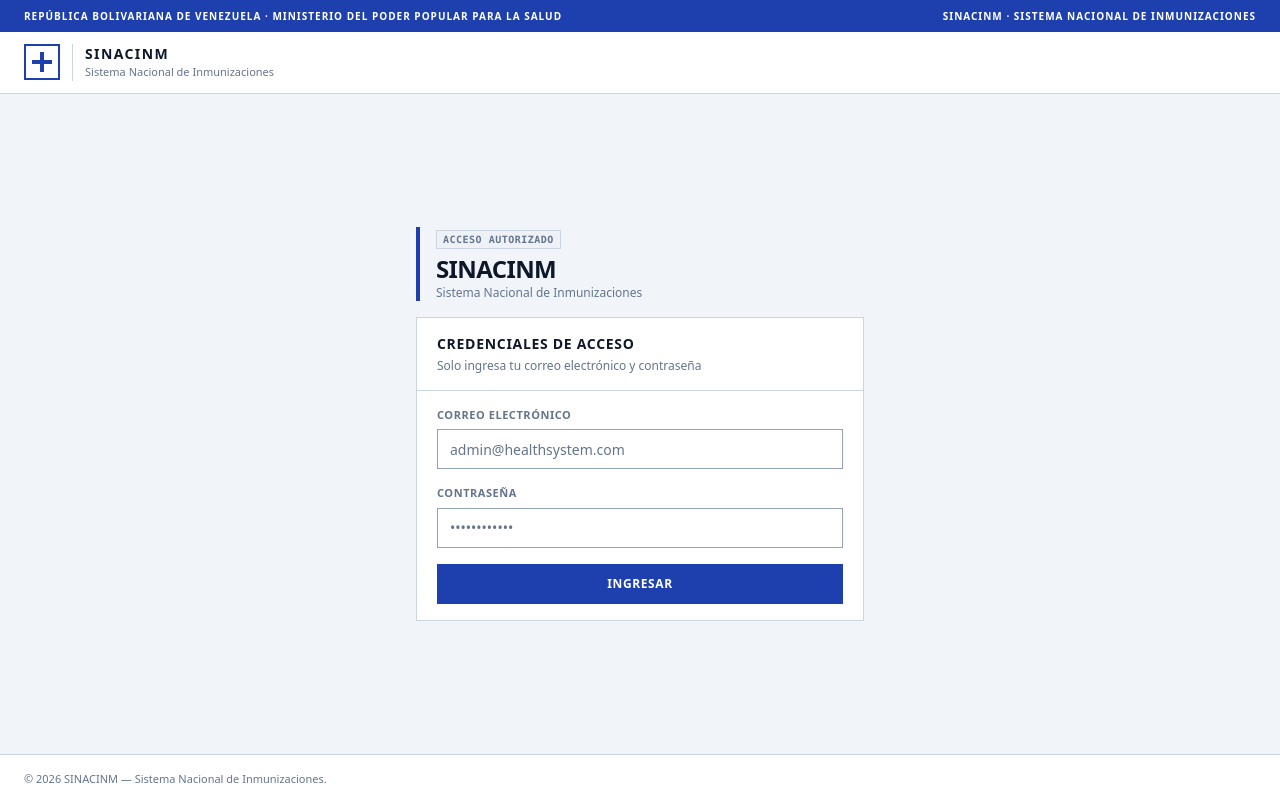
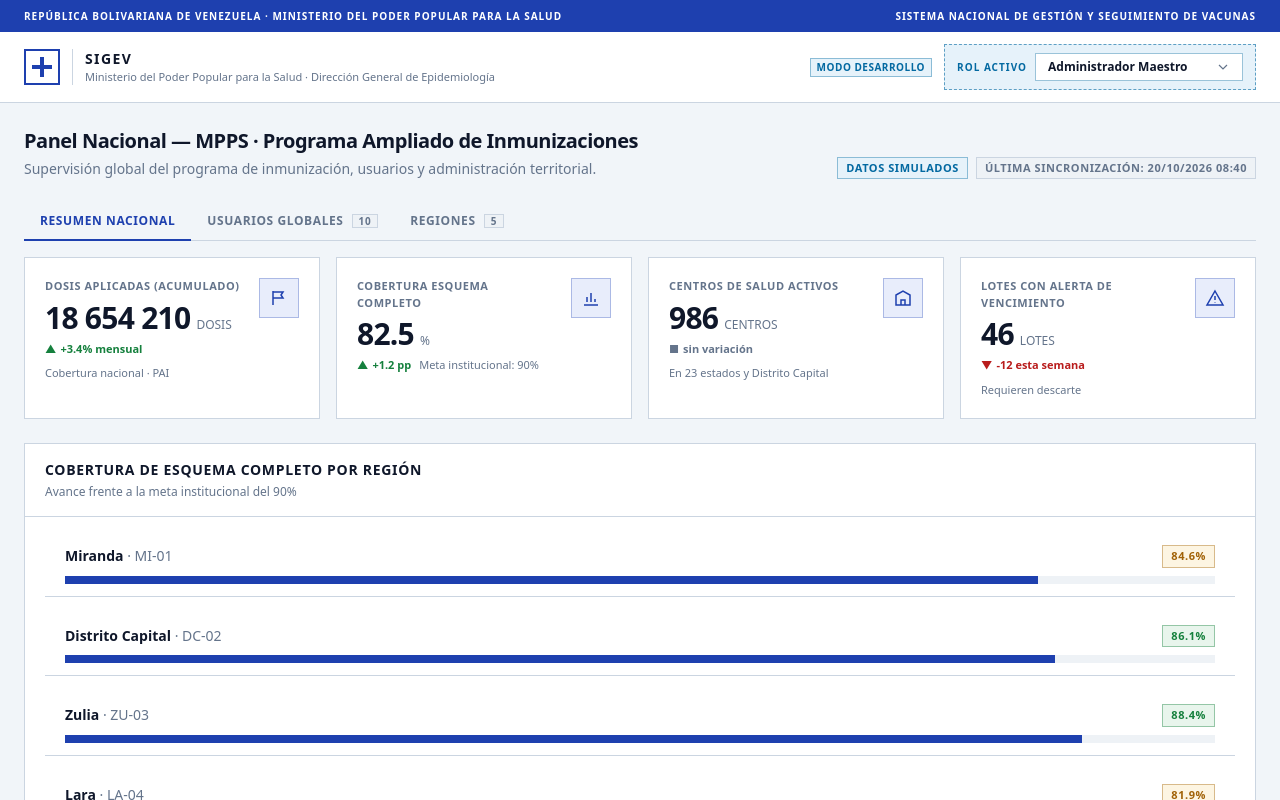
Before and after one commit to RicJDev/proyecto-programacion-iii, a React (Vite) app in the folder app/panel/: page / in a window 1280 px wide. Shown: the top 800 px of the page. Built offline with nearby package versions, Linux system fonts and the light colour scheme.

Commit message:
revert: revertir cambios del frontend, pertenecen a otra PR

```diff
--- a/app/panel/index.html
+++ b/app/panel/index.html
@@ -1,16 +1,13 @@
 <!doctype html>
 <html lang="es">
-
   <head>
     <meta charset="UTF-8" />
     <link rel="icon" type="image/svg+xml" href="/favicon.svg" />
     <meta name="viewport" content="width=device-width, initial-scale=1.0" />
-  <title>SINACINM — Sistema Nacional de Inmunizaciones</title>
+    <title>Sistema Nacional de Gestión y Seguimiento de Vacunas</title>
   </head>
-
   <body>
     <div id="root"></div>
     <script type="module" src="/src/main.tsx"></script>
   </body>
-
 </html>
--- a/app/panel/src/App.tsx
+++ b/app/panel/src/App.tsx
@@ -4,63 +4,13 @@ import { AdminLocalView } from './views/AdminLocalView'
 import { AdminMaestroView } from './views/AdminMaestroView'
 import { AdminRegionalView } from './views/AdminRegionalView'
 import { PersonalInmunizadorView } from './views/PersonalInmunizadorView'
-import { LoginView } from './views/LoginView'
 import { roleProfiles } from './mockData'
-import { getStoredSession, logoutApi, type UserSession } from './lib/auth'
 import type { RoleId } from './types'
 
-function mapRoleToRoleId(roleName?: string): RoleId {
-  switch (roleName) {
-    case 'ADMIN':
-    case 'admin_maestro':
-      return 'ministerio'
-    case 'admin_regional':
-      return 'sacs'
-    case 'admin_local':
-      return 'centro'
-    case 'OPERATOR':
-    case 'personal_inmunizador':
-      return 'inmunizador'
-    default:
-      return 'ministerio'
-  }
-}
-
 function App() {
-  const [session, setSession] = useState<UserSession | null>(() => getStoredSession())
-  const [role, setRole] = useState<RoleId>(() =>
-    mapRoleToRoleId(getStoredSession()?.role),
-  )
-
+  const [role, setRole] = useState<RoleId>('ministerio')
   const profile =
     roleProfiles.find((item) => item.id === role) ?? roleProfiles[0]
-
-  async function handleLogout() {
-    await logoutApi()
-    setSession(null)
-  }
-
-  function handleLoginSuccess(newSession: UserSession) {
-    setSession(newSession)
-    setRole(mapRoleToRoleId(newSession.role))
-  }
-
-  if (!session) {
-    return (
-      <div className='flex min-h-screen flex-col bg-bg'>
-        <AppHeader
-          profile={profile}
-          activeRole={role}
-          onRoleChange={setRole}
-          user={null}
-        />
-        <main className='flex-1'>
-          <LoginView onSuccess={handleLoginSuccess} />
-        </main>
-        <AppFooter profile={profile} isLoggedIn={false} />
-      </div>
-    )
-  }
 
   return (
     <div className='flex min-h-screen flex-col bg-bg'>
@@ -68,8 +18,6 @@ function App() {
         profile={profile}
         activeRole={role}
         onRoleChange={setRole}
-        user={{ name: session.name, email: session.email, role: session.role }}
-        onLogout={handleLogout}
       />
 
       <main className='flex-1'>
@@ -79,7 +27,7 @@ function App() {
         {role === 'inmunizador' && <PersonalInmunizadorView />}
       </main>
 
-      <AppFooter profile={profile} isLoggedIn={true} />
+      <AppFooter profile={profile} />
     </div>
   )
 }
--- a/app/panel/src/components/layout/AppHeader.tsx
+++ b/app/panel/src/components/layout/AppHeader.tsx
@@ -1,4 +1,4 @@
-import { Badge, Button, Select } from '../ui'
+import { Badge, Select } from '../ui'
 import type { RoleId, RoleProfile } from '../../types'
 import { roleProfiles } from '../../mockData'
 
@@ -6,8 +6,6 @@ export interface AppHeaderProps {
   profile: RoleProfile
   activeRole: RoleId
   onRoleChange: (role: RoleId) => void
-  user?: { name: string; email: string; role: string } | null
-  onLogout?: () => void
 }
 
 function BrandMark() {
@@ -39,8 +37,6 @@ export function AppHeader({
   profile,
   activeRole,
   onRoleChange,
-  user,
-  onLogout,
 }: AppHeaderProps) {
   return (
     <header className='sticky top-0 z-40 border-b border-border bg-surface'>
@@ -51,7 +47,7 @@ export function AppHeader({
             para la Salud
           </span>
           <span className='hidden sm:inline'>
-            SINACINM · Sistema Nacional de Inmunizaciones
+            Sistema Nacional de Gestión y Seguimiento de Vacunas
           </span>
         </div>
       </div>
@@ -61,34 +57,21 @@ export function AppHeader({
           <BrandMark />
           <div className='border-l border-border pl-3'>
             <p className='text-sm font-bold uppercase tracking-widest text-surface-text'>
-              SINACINM
+              SIGEV
             </p>
             <p className='text-[11px] text-text-muted'>
-              Sistema Nacional de Inmunizaciones
+              {profile.scope} · {profile.organization}
             </p>
           </div>
         </div>
 
         <div className='flex flex-wrap items-center gap-3'>
-          {user && (
-            <>
-              <div className='flex items-center gap-2 border border-border bg-surface-alt px-3 py-1'>
-                <div className='text-right'>
-                  <p className='text-xs font-bold text-surface-text'>{user.name}</p>
-                  <p className='text-[10px] text-text-muted'>{user.email}</p>
-                </div>
-                {onLogout && (
-                  <Button
-                    variant='danger'
+          <Badge
+            variant='info'
             size='sm'
-                    onClick={onLogout}
-                    className='ml-2 h-7 px-2 text-xs'
           >
-                    Cerrar Sesión
-                  </Button>
-                )}
-              </div>
-
+            Modo desarrollo
+          </Badge>
           <div className='flex flex-wrap items-center gap-2 border border-dashed border-info/60 bg-info-soft px-3 py-2'>
             <label
               className='text-[10px] font-bold uppercase tracking-widest text-info'
@@ -108,8 +91,6 @@ export function AppHeader({
               onChange={(event) => onRoleChange(event.target.value as RoleId)}
             />
           </div>
-            </>
-          )}
         </div>
       </div>
     </header>
@@ -118,22 +99,21 @@ export function AppHeader({
 
 export interface AppFooterProps {
   profile: RoleProfile
-  isLoggedIn?: boolean
 }
 
-export function AppFooter({ profile, isLoggedIn }: AppFooterProps) {
+export function AppFooter({ profile }: AppFooterProps) {
   return (
     <footer className='border-t border-border bg-surface'>
       <div className='mx-auto flex max-w-[1440px] flex-wrap items-center justify-between gap-2 px-4 py-4 text-[11px] text-text-muted sm:px-6'>
         <span>
-          © 2026 SINACINM — Sistema Nacional de Inmunizaciones.
+          © 2026 SIGEV — Datos simulados con fines académicos. Módulo público
+          «Tu Tarjeta»: app independiente{' '}
+          <code className='font-mono font-semibold'>app/tu-tarjeta</code>.
         </span>
-        {isLoggedIn && (
         <span>
           Sesión activa:{' '}
           <strong className='font-semibold'>{profile.label}</strong>
         </span>
-        )}
       </div>
     </footer>
   )
--- a/app/panel/src/lib/auth.ts
+++ /dev/null
@@ -1,70 +0,0 @@
-export interface UserSession {
-  id: string | number
-  name: string
-  email: string
-  role: string
-  roles?: string[]
-  permissions?: string[]
-  token: string
-}
-
-const STORAGE_KEY = 'sigev_auth_session'
-
-export function getStoredSession(): UserSession | null {
-  try {
-    const raw = localStorage.getItem(STORAGE_KEY)
-    return raw ? JSON.parse(raw) : null
-  } catch {
-    return null
-  }
-}
-
-export function saveSession(session: UserSession | null): void {
-  try {
-    if (session) {
-      localStorage.setItem(STORAGE_KEY, JSON.stringify(session))
-    } else {
-      localStorage.removeItem(STORAGE_KEY)
-    }
-  } catch {
-    // Ignore storage issues
-  }
-}
-
-export async function loginApi(email: string, password: string): Promise<UserSession> {
-  const res = await fetch('http://localhost:5000/api/auth/login', {
-    method: 'POST',
-    headers: { 'Content-Type': 'application/json' },
-    body: JSON.stringify({ email, password }),
-  })
-
-  const data = await res.json()
-
-  if (!res.ok || !data.success) {
-    throw new Error(data.message || 'Credenciales inválidas')
-  }
-
-  const roleName = data.user.roles?.[0] || 'ADMIN'
-
-  const session: UserSession = {
-    id: data.user.id,
-    name: data.user.name,
-    email: data.user.email,
-    role: roleName,
-    roles: data.user.roles,
-    permissions: data.user.permissions,
-    token: data.token,
-  }
-
-  saveSession(session)
-  return session
-}
-
-export async function logoutApi(): Promise<void> {
-  try {
-    await fetch('http://localhost:5000/api/auth/logout', { method: 'POST' })
-  } catch {
-    // Continue
-  }
-  saveSession(null)
-}
--- a/app/panel/src/views/LoginView.tsx
+++ /dev/null
@@ -1,95 +0,0 @@
-import { useState, type FormEvent } from 'react'
-import { Card, CardHeader, CardContent, Input, Button, Badge } from '../components/ui'
-import { loginApi, type UserSession } from '../lib/auth'
-
-interface LoginViewProps {
-  onSuccess: (session: UserSession) => void
-}
-
-export function LoginView({ onSuccess }: LoginViewProps) {
-  const [email, setEmail] = useState('')
-  const [password, setPassword] = useState('')
-  const [loading, setLoading] = useState(false)
-  const [error, setError] = useState<string | null>(null)
-
-  async function handleSubmit(e: FormEvent) {
-    e.preventDefault()
-    if (!email.trim() || !password.trim()) {
-      setError('Por favor ingresa tu correo y contraseña.')
-      return
-    }
-
-    setLoading(true)
-    setError(null)
-
-    try {
-      const session = await loginApi(email.trim(), password.trim())
-      onSuccess(session)
-    } catch (err) {
-      setError(err instanceof Error ? err.message : 'Error al conectar con el servidor')
-    } finally {
-      setLoading(false)
-    }
-  }
-
-  return (
-    <div className='flex min-h-[calc(100vh-140px)] items-center justify-center p-4 sm:p-6'>
-      <div className='w-full max-w-md space-y-4'>
-        <div className='border-l-4 border-primary pl-4'>
-          <Badge variant='neutral' size='sm' className='mb-1 font-mono uppercase'>
-            Acceso Autorizado
-          </Badge>
-          <h1 className='text-2xl font-bold uppercase tracking-tight text-surface-text'>
-            SINACINM
-          </h1>
-          <p className='text-xs text-text-muted'>
-            Sistema Nacional de Inmunizaciones
-          </p>
-        </div>
-
-        {error && (
-          <div className='border-l-4 border-danger bg-danger-soft p-3 text-xs font-semibold text-danger'>
-            ⚠️ {error}
-          </div>
-        )}
-
-        <Card>
-          <CardHeader
-            title='Credenciales de Acceso'
-            subtitle='Solo ingresa tu correo electrónico y contraseña'
-          />
-          <CardContent>
-            <form onSubmit={handleSubmit} className='space-y-4'>
-              <Input
-                label='Correo Electrónico'
-                type='email'
-                placeholder='admin@healthsystem.com'
-                value={email}
-                onChange={(e) => setEmail(e.target.value)}
-                required
-              />
-
-              <Input
-                label='Contraseña'
-                type='password'
-                placeholder='••••••••••••'
-                value={password}
-                onChange={(e) => setPassword(e.target.value)}
-                required
-              />
-
-              <Button
-                type='submit'
-                variant='primary'
-                className='w-full justify-center'
-                isLoading={loading}
-              >
-                Ingresar
-              </Button>
-            </form>
-          </CardContent>
-        </Card>
-      </div>
-    </div>
-  )
-}
```
Lines whose indentation alone changed are shown as unchanged.
